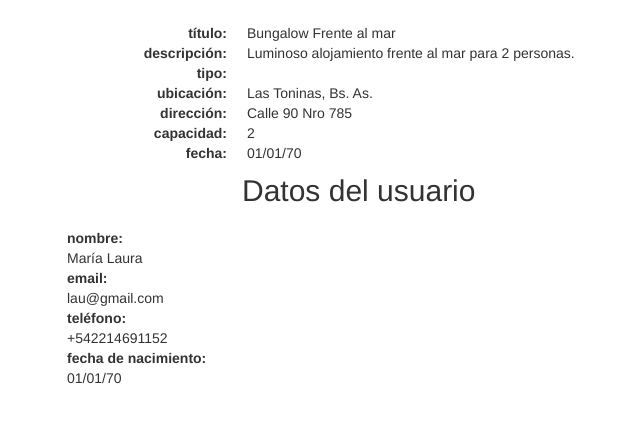
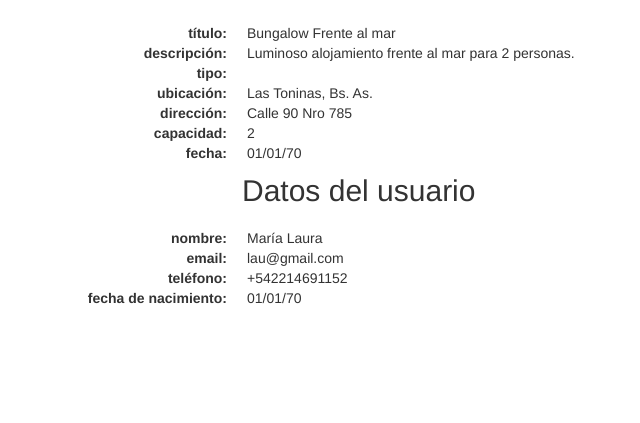
Before and after one commit to parinisantiago/couchinn, a PHP site: page /detalle_couch.php?id=1 in a window 1280 px wide. Shown: the part 264-687 px from the top of the page, without its empty margins (208-848 px from the left). Run offline with PHP 8.4, Linux system fonts and the light colour scheme; data comes from the database, SQL or seed files in the repository; data that the repository does not hold is empty.

Commit message:
arreglado los datos del usuario

```diff
--- a/detalle_couch.php
+++ b/detalle_couch.php
@@ -55,7 +55,7 @@
               <!-- informacion del usuario, ni idea porque no se lista igual que el couch -->
 
               <div class="col-md-offset-2 col-md-6 inf_couch">
-                  <d1 class="d1-horizontal">
+                  <d1 class="dl-horizontal">
                       <dt> nombre: </dt>
                       <dd> <?php echo($couch["nombre"]) ?> <?php echo($couch["apellido"]) ?></dd>
                       <dt> email:</dt>
```
